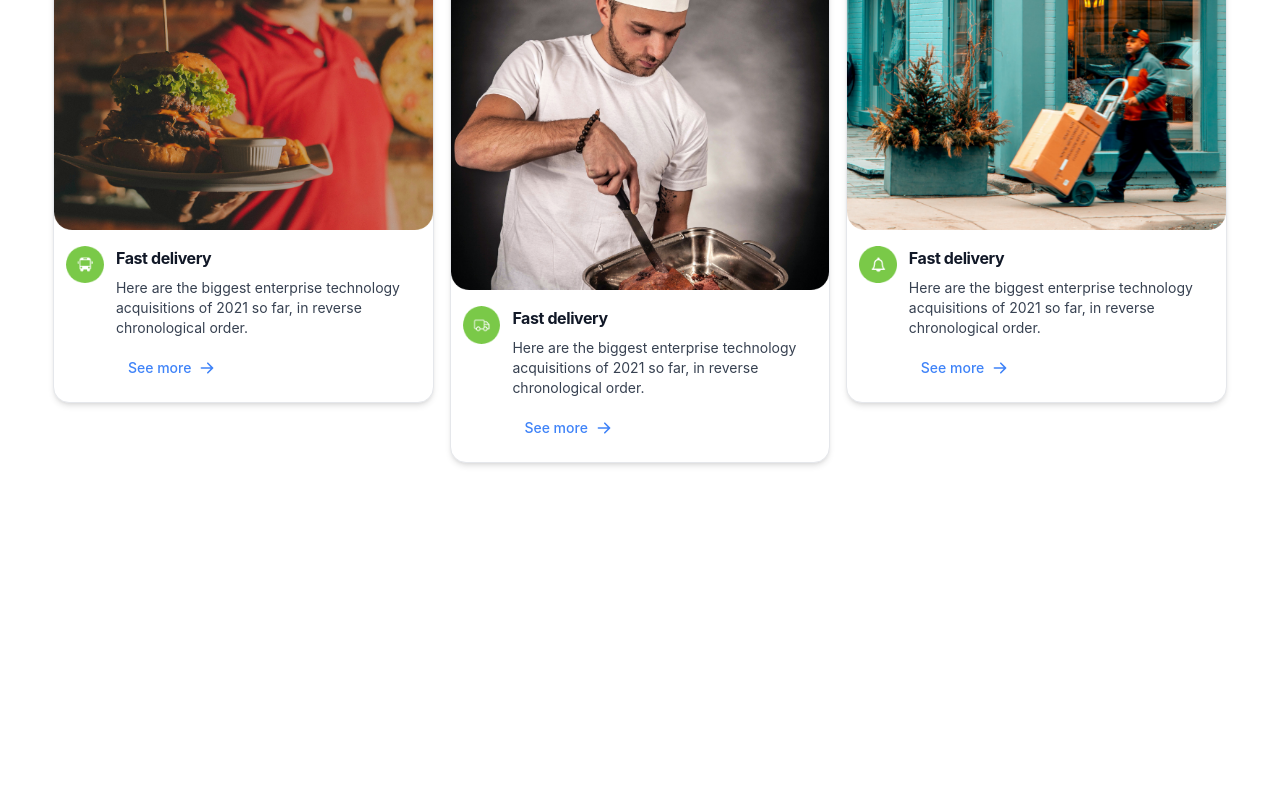
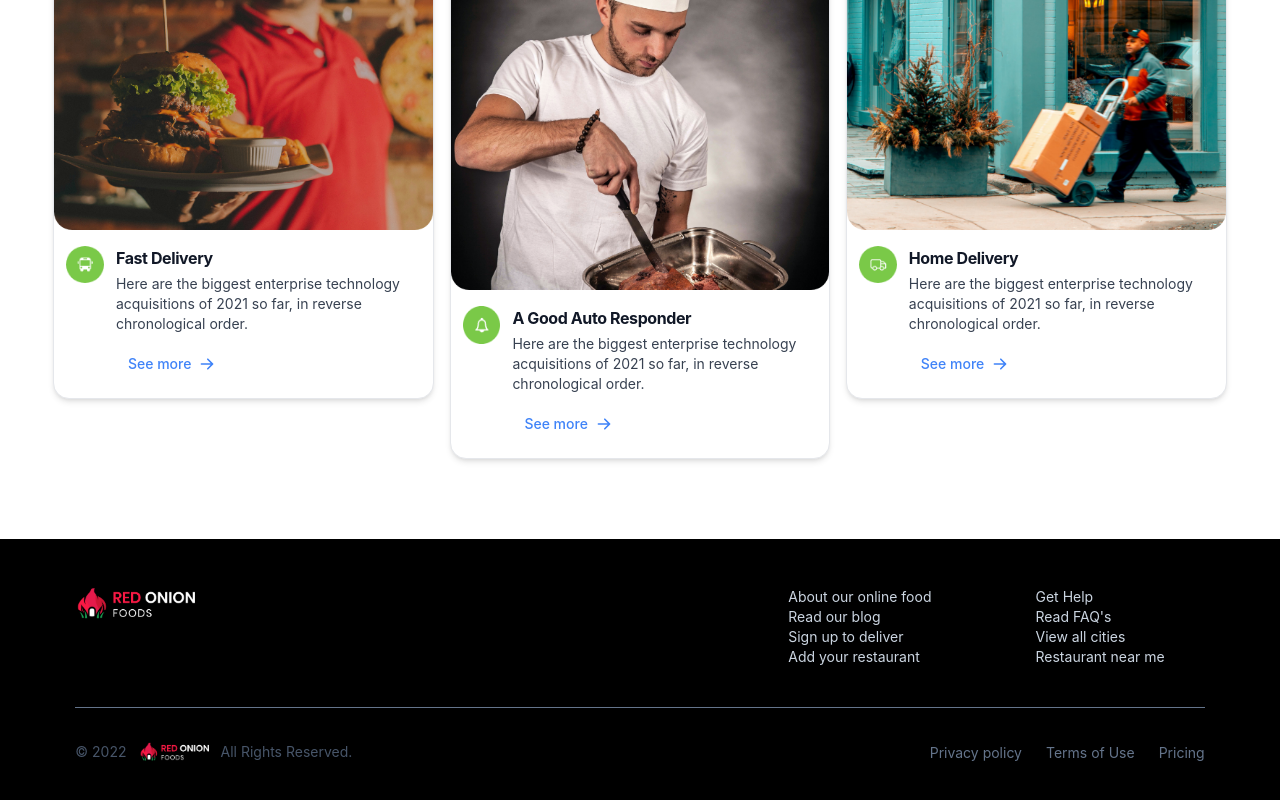
Before and after one commit to amiribnjaman/red-onion-restaurant-project, a React (Create React App) app: page / in a window 1280 px wide. Shown: the part 1030-1830 px from the top of the page. Before the commit the page ends 1573 px from the top, so only its background shows below. Built offline with nearby package versions, Linux system fonts and the light colour scheme.

Commit message:
Footer styled

```diff
--- a/src/App.js
+++ b/src/App.js
@@ -2,6 +2,7 @@ import { Route, Routes } from 'react-router-dom';
 import './App.css';
 import Food from './Pages/Home/Food/Food';
 import Home from './Pages/Home/Home/Home';
+import Footer from './Pages/Shared/Footer/Footer';
 import NavBar from './Pages/Shared/NavBar/NavBar';
 
 function App() {
@@ -13,6 +14,7 @@ function App() {
           <Route path=':foodName' element={<Food />} />
         </Route>
       </Routes>
+      <Footer />
     </div>
   );
 }
--- a/src/Pages/Home/About/About.jsx
+++ b/src/Pages/Home/About/About.jsx
@@ -19,9 +19,9 @@ const About = () => {
                 <p className='text-sm text-gray-500'>Lorem, ipsum dolor sit amet consectetur</p>
             </div>
             <div className='grid md:grid-cols-3 gap-4'>
-                <AboutCard AboutImg={AboutImg1} IconImg={FastDeliveryImg} />
-                <AboutCard AboutImg={AboutImg2} IconImg={HomeDeliveryImg} />
-                <AboutCard AboutImg={AboutImg3} IconImg={BellIcon} />
+                <AboutCard AboutImg={AboutImg1} title="Fast Delivery" IconImg={FastDeliveryImg} />
+                <AboutCard AboutImg={AboutImg2} title="A Good Auto Responder" IconImg={BellIcon} />
+                <AboutCard AboutImg={AboutImg3} title="Home Delivery" IconImg={HomeDeliveryImg} />
             </div>
         </div>
     );
--- a/src/Pages/Home/AboutCard/AboutCard.jsx
+++ b/src/Pages/Home/AboutCard/AboutCard.jsx
@@ -1,6 +1,6 @@
 import React from 'react';
 
-const AboutCard = ({ AboutImg, IconImg }) => {
+const AboutCard = ({ AboutImg, IconImg, title }) => {
     return (
         <div>
             <div>
@@ -14,7 +14,7 @@ const AboutCard = ({ AboutImg, IconImg }) => {
                         </div>
                         <div class="text-left">
                             <a href="#">
-                                <h5 class="mb-2 font-bold tracking-tight text-gray-900 dark:text-white">Fast delivery</h5>
+                                <h5 class="mb-1 font-bold tracking-tight text-gray-900 dark:text-white">{title}</h5>
                             </a>
                             <p class="mb-3 font-normal text-gray-700 text-sm pr-1 leading-5">Here are the biggest enterprise technology acquisitions of 2021 so far, in reverse chronological order.</p>
                             <a href="#" class="inline-flex items-center py-2 px-3 text-sm font-medium text-center text-blue-500">
--- /dev/null
+++ b/src/Pages/Shared/Footer/Footer.jsx
@@ -0,0 +1,75 @@
+import React from 'react';
+import { Link } from 'react-router-dom';
+import Logo from '../../../Assets/img/logo.png'
+
+const Footer = () => {
+    const date = new Date()
+    const currentYear = date.getFullYear()
+
+    return (
+        <div>
+            <footer className="p-4 bg-black sm:p-6 dark:bg-gray-800">
+                <div className='w-11/12 mx-auto py-6'>
+                    <div className="md:flex md:justify-between">
+                        <div className="mb-6 md:mb-0">
+                            <Link to="/" className="flex items-center">
+                                <img src={Logo} className="mr-3 h-8" alt="FlowBite Logo" />
+                            </Link>
+                        </div>
+                        <div className="flex w-1/3 md:mr-10 justify-between grid-cols-2 gap-8 sm:gap-6 sm:grid-cols-3">
+                            <div className='text-left'>
+                                <ul className="text-slate-300 text-sm dark:text-white">
+                                    <li className="">
+                                        <Link to="/" className="hover:underline">About our online food</Link>
+                                    </li>
+                                    <li>
+                                        <Link to="/" className="hover:underline">Read our blog</Link>
+                                    </li>
+                                    <li>
+                                        <Link to="/" className="hover:underline">Sign up to deliver</Link>
+                                    </li>
+                                    <li>
+                                        <Link to="/" className="hover:underline">Add your restaurant</Link>
+                                    </li>
+                                </ul>
+                            </div>
+                            <div className='text-left'>
+                                <ul className="text-slate-300 text-sm dark:text-white">
+                                    <li className="">
+                                        <Link to="/" className="hover:underline">Get Help</Link>
+                                    </li>
+                                    <li>
+                                        <Link to="/" className="hover:underline">Read FAQ's</Link>
+                                    </li>
+                                    <li>
+                                        <Link to="/" className="hover:underline">View all cities</Link>
+                                    </li>
+                                    <li>
+                                        <Link to="/" className="hover:underline">Restaurant near me</Link>
+                                    </li>
+                                </ul>
+                            </div>
+                        </div>
+                    </div>
+                    <hr className="mb-8 mt-10 border-slate-500 sm:mx-auto dark:border-gray-700" />
+                    <div className="sm:flex sm:items-center sm:justify-between">
+                        <span className="text-sm text-slate-600 flex sm:text-center dark:text-white">&copy; {currentYear}<Link to="/" className="hover:underline">
+                        <img  width={70} className="mx-3" src={Logo} alt="" />
+                        </Link> All Rights Reserved.
+                        </span>
+                        <div className="flex mt-4  sm:justify-center sm:mt-0">
+                            <ul className='flex space-x-6'>
+                                <li><Link to='/' className='text-slate-500 text-sm'>Privacy policy</Link></li>
+                                <li><Link to='/' className='text-slate-500 text-sm'>Terms of Use</Link></li>
+                                <li><Link to='/' className='text-slate-500 text-sm'>Pricing</Link></li>
+                            </ul>
+                        </div>
+                    </div>
+                </div>
+            </footer>
+
+        </div>
+    );
+};
+
+export default Footer;
```
Also changed, not shown: 1 other file (tests, documents, lock files or other folders).
